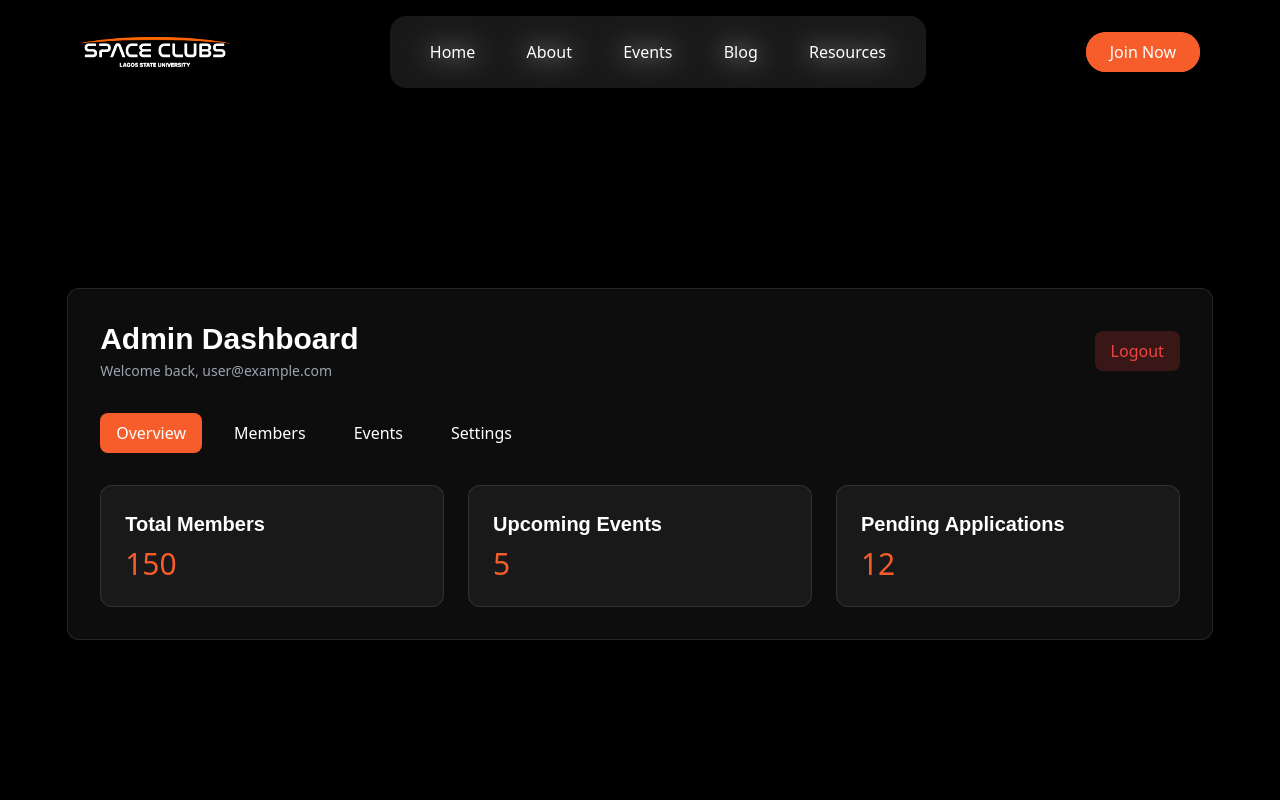
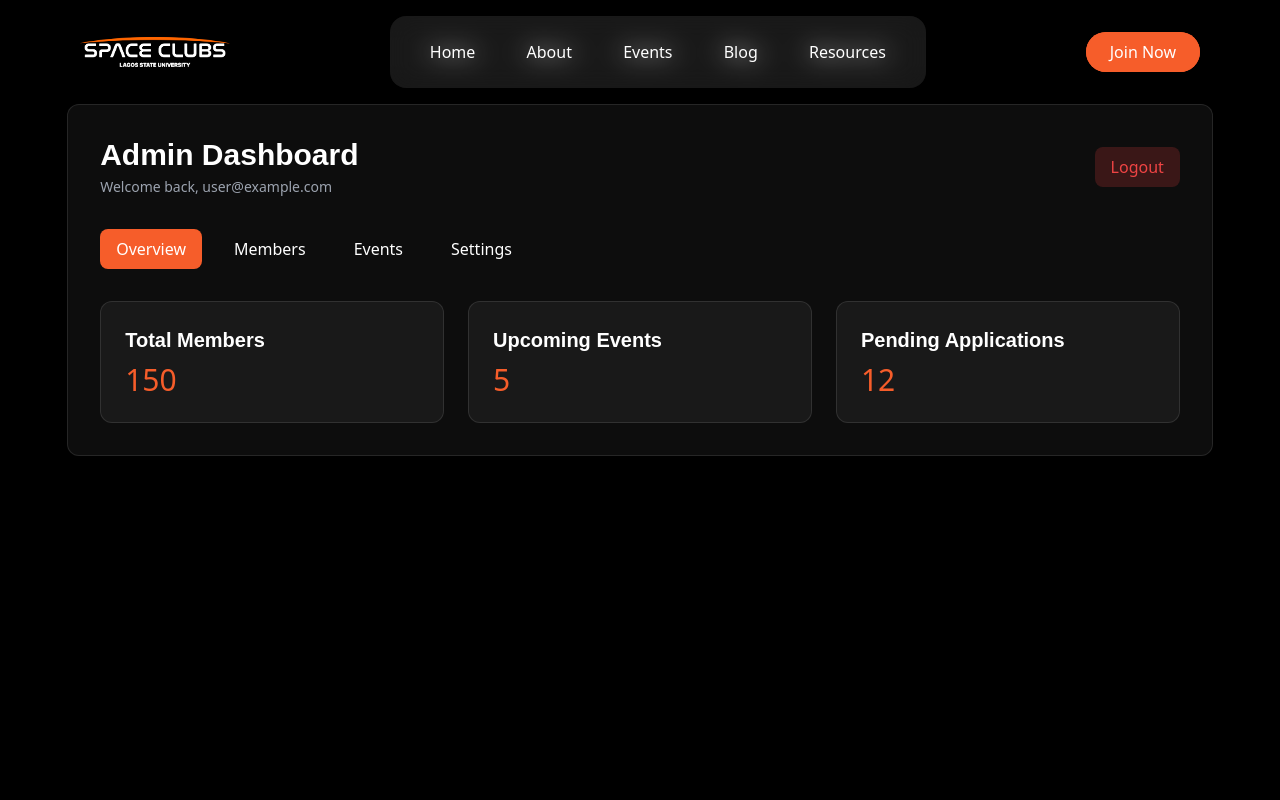
Before and after one commit to samuelajala01/space-clubs-lasu, a Next.js app: page /admin/dashboard in a window 1280 px wide. Shown: the top 800 px of the page. Built offline with nearby package versions, Linux system fonts and the light colour scheme; no server answers; sample sign-in values are in the browser's storage.

Commit message:
chore: add partner

```diff
--- a/src/app/admin/dashboard/page.jsx
+++ b/src/app/admin/dashboard/page.jsx
@@ -63,7 +63,7 @@ export default function AdminDashboard() {
       {/* Content */}
       <div className="relative z-10">
         <Navbar />
-        <div className="pt-48 pb-16">
+        <div className="pt-2 pb-16">
           <div className="mx-[4vw] px-4">
             <div className="bg-white/5 backdrop-blur-md rounded-xl p-8 border border-white/10">
               <div className="flex justify-between items-center mb-8">
--- a/src/app/page.js
+++ b/src/app/page.js
@@ -30,6 +30,7 @@ export default function Home() {
     { src: "/images/partners/sgac.png", alt: "SGAC" },
     { src: "/images/partners/spacebar.png", alt: "Space Bar" },
     { src: "/images/partners/spacehubs.png", alt: "Space Hubs" },
+    { src: "/images/partners/desci.png", alt: "Desci" },
     { src: "/images/partners/cydata.png", alt: "CyData" },
     { src: "/images/partners/rainin.png", alt: "Rainin" },
     { src: "/images/partners/Milsat_Logo_White_0096effeda.png", alt: "Milsat" },
```
Also changed, not shown: public/images/partners/desci.png (added).
